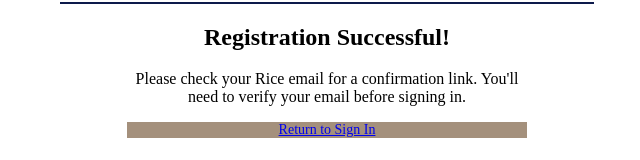
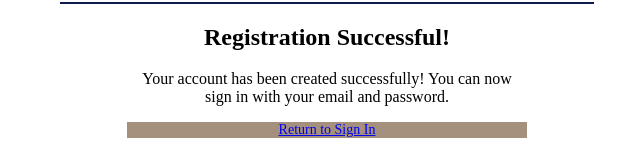
Before and after one commit to beyzaispiir/univ154, a React (Vite) app: page /signup-success in a window 1280 px wide. Shown: the part 488-648 px from the top of the page, without its empty margins (313-953 px from the left). Built offline with nearby package versions, Linux system fonts and the light colour scheme; no server answers.

Commit message:
Fix: Remove hard-coded email confirmation message from SignUpSuccess component

```diff
--- a/src/components/SignUpSuccess.jsx
+++ b/src/components/SignUpSuccess.jsx
@@ -45,7 +45,7 @@
               Registration Successful!
             </h2>
             <p className="text-green-700 text-sm">
-              Please check your Rice email for a confirmation link. You'll need to verify your email before signing in.
+              Your account has been created successfully! You can now sign in with your email and password.
             </p>
           </div>
 
```
